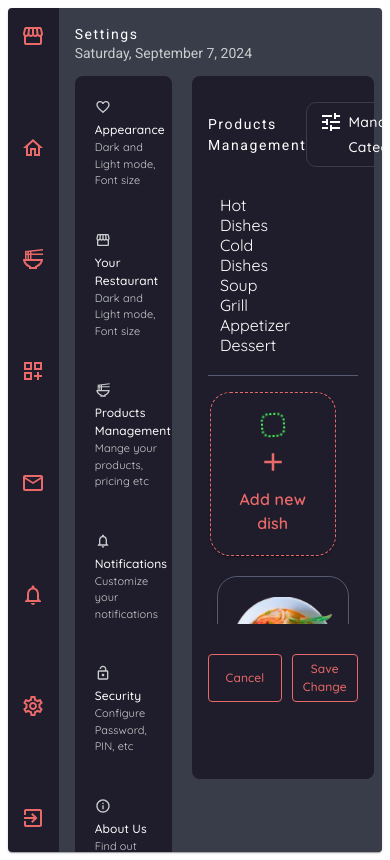
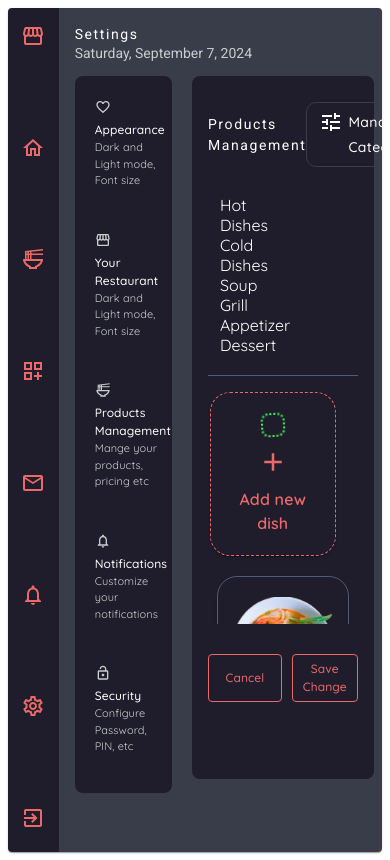
Before and after one commit to A-Richdom/FOOD-ORDERING-WEBITE, a React (Vite) app: page /settings in a window 390 px wide. Built offline with nearby package versions, Linux system fonts and the light colour scheme.

Commit message:
Fix vertical scrolling in CardContent for responsive design

```diff
--- a/src/Components/Settings.jsx
+++ b/src/Components/Settings.jsx
@@ -404,9 +404,9 @@ const Settings = () => {
                             <CardContent sx={{
                                 width: '25%', height: '85.5vh', backgroundColor: '#1F1D2B', borderRadius: '8px', padding: '0', overflowY: 'auto',
                                 '@media (max-width: 450px)': {
-                                    height: '50%',
+                                    height: '85vh',
                                     width: '26%',
-                                    overflowY: 'scroll',
+                                    overflowY: 'auto',
                                     '&::-webkit-scrollbar': {
                                         display: 'none',
                                     },
```
